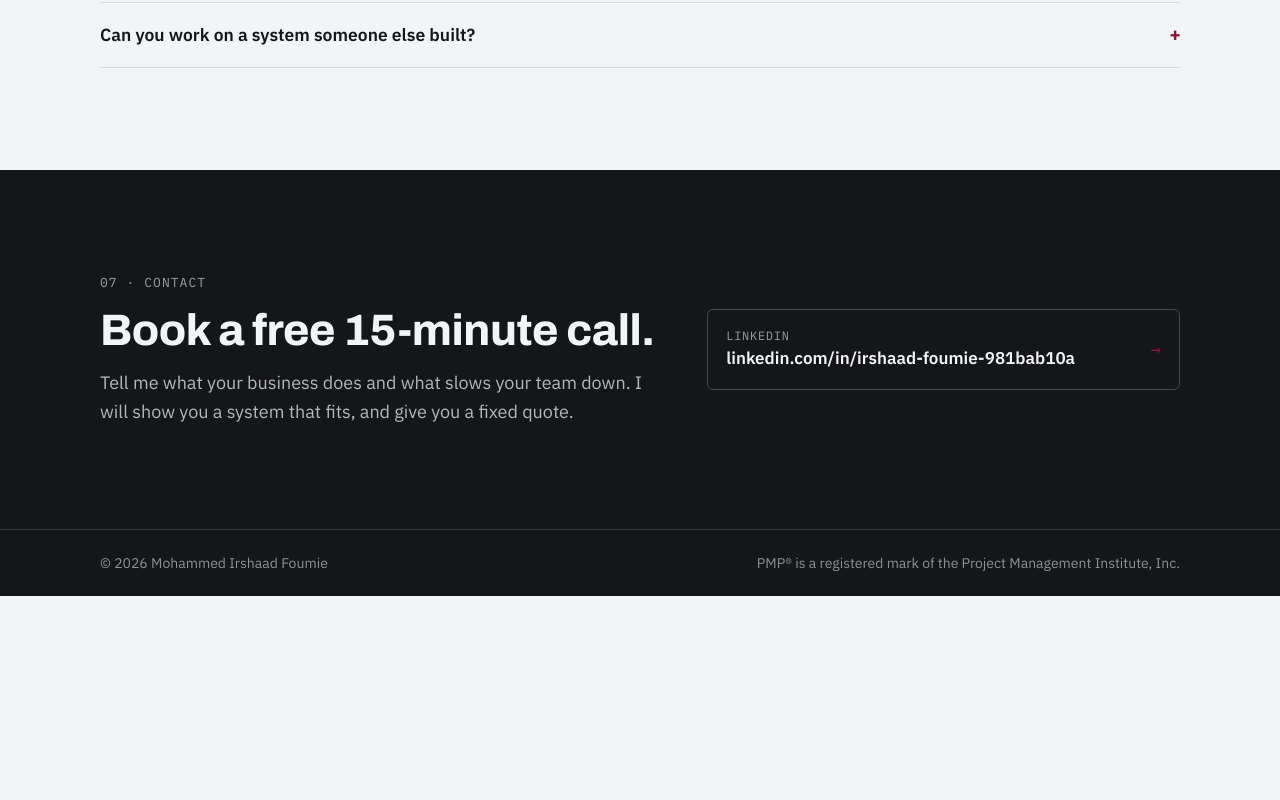
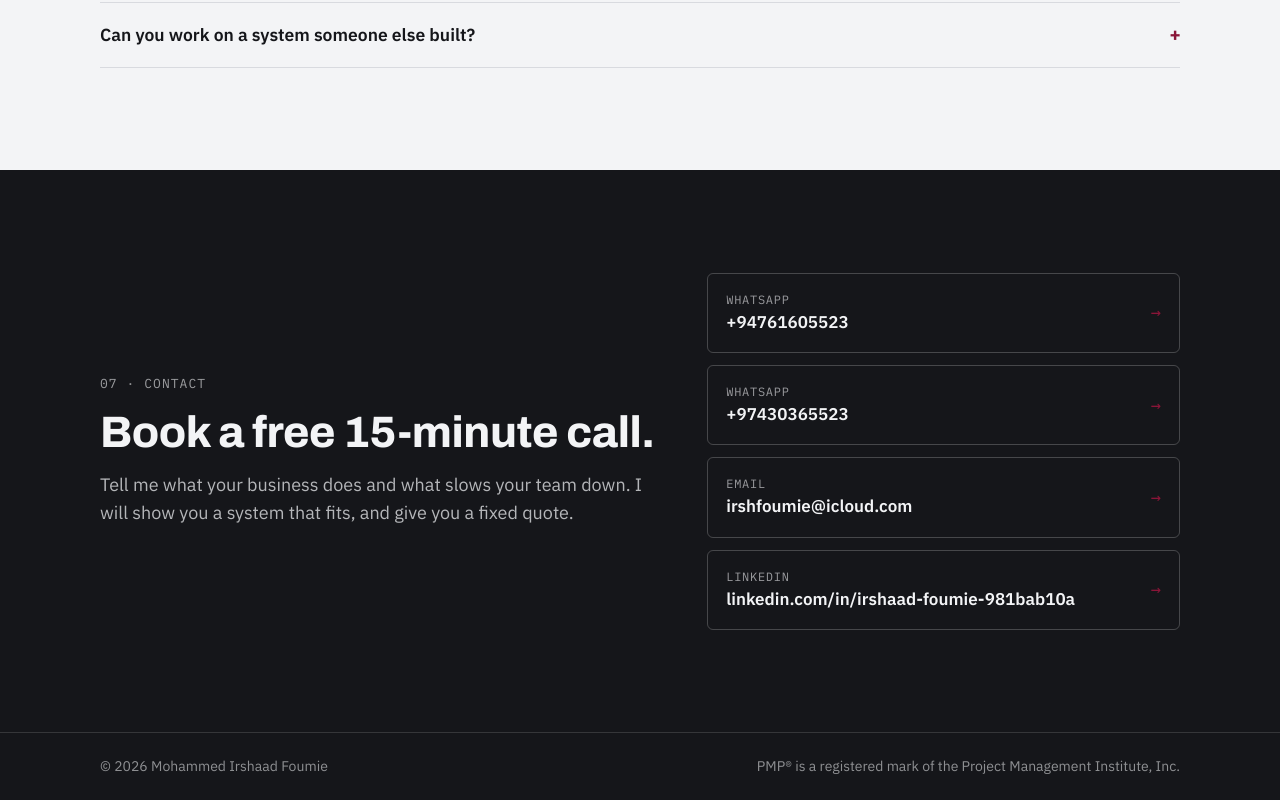
Before and after one commit to grj5t6th99-ai/irshaad-foumie, a plain HTML site: page index.html in a window 1280 px wide. Shown: the part 6422-7222 px from the top of the page. Before the commit the page ends 7018 px from the top, so only its background shows below. Drawn offline with Linux system fonts and the light colour scheme.

Commit message:
Update index.html

```diff
--- a/index.html
+++ b/index.html
@@ -532,7 +532,7 @@ footer .wrap { padding-top: 22px; padding-bottom: 22px; display: flex; justify-c
 <script>
   // Add your details here. Leave a value empty ("") to hide that button.
   const CONTACT = {
-    whatsapp: "94761605523" or "97430365523",   // international format, digits only, e.g. "94771234567"
+    whatsapp: ["94761605523", "97430365523"],   // international format, digits only, e.g. "94771234567"
     email: "irshfoumie@icloud.com"       // e.g. "hello@yourdomain.com"
   };
   (function () {
@@ -546,7 +546,8 @@ footer .wrap { padding-top: 22px; padding-bottom: 22px; display: flex; justify-c
       list.insertBefore(a, list.firstChild);
     };
     if (CONTACT.email) add("Email", CONTACT.email, "mailto:" + CONTACT.email);
-    if (CONTACT.whatsapp) add("WhatsApp", "+" + CONTACT.whatsapp, "https://wa.me/" + CONTACT.whatsapp);
+    //if (CONTACT.whatsapp) add("WhatsApp", "+" + CONTACT.whatsapp, "https://wa.me/" + CONTACT.whatsapp);
+    [].concat(CONTACT.whatsapp).filter(Boolean).reverse().forEach(n => add("WhatsApp", "+" + n, "https://wa.me/" + n));
 
     // Currency switch: USD by default, LKR for visitors whose device is set to Sri Lanka time.
     const buttons = document.querySelectorAll(".cur button");
```
